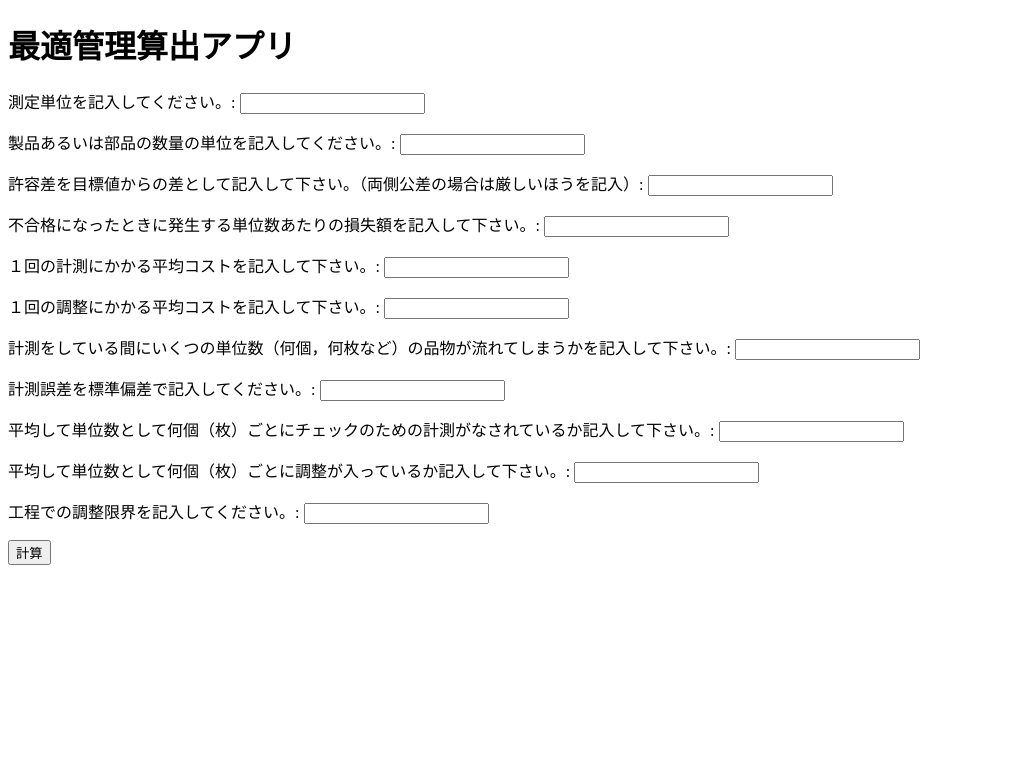
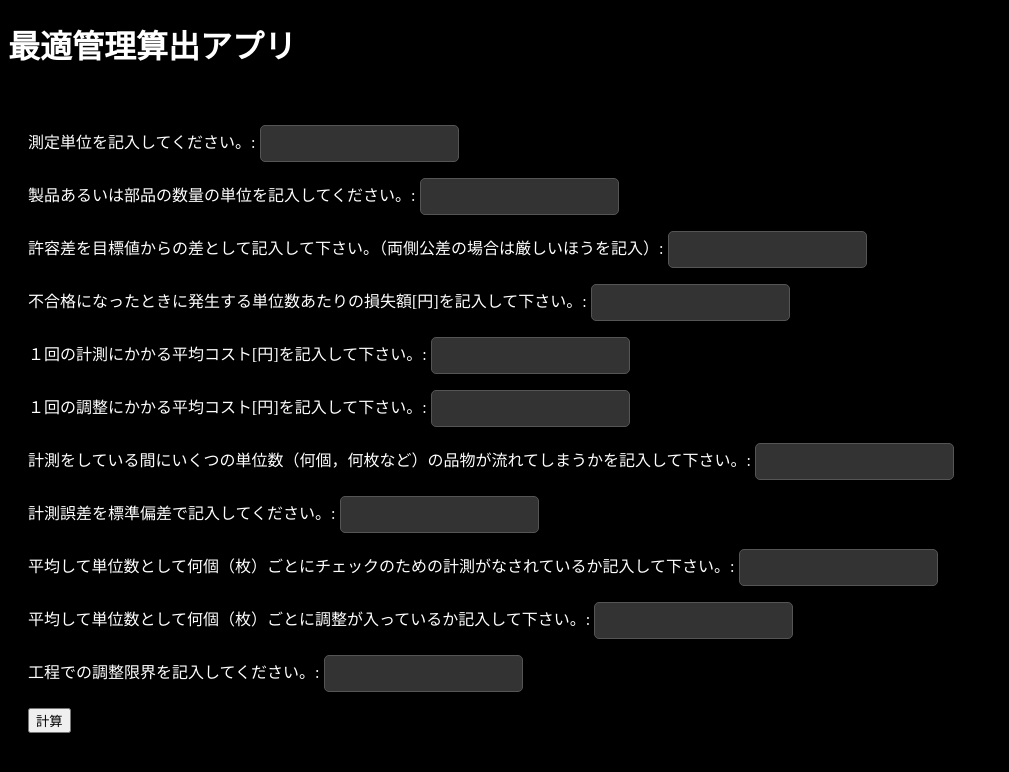
Before and after one commit to takaiakio/saitekikanri, a Django app: page /calculations/ in a window 1280 px wide. Shown: the top 772 px of the page, without its empty margins (0-1009 px from the left). Run offline with Django 5.2, Linux system fonts and the light colour scheme; some libraries are stand-ins or nearby versions.

Commit message:
backfont

```diff
--- a/calculations/forms.py
+++ b/calculations/forms.py
@@ -4,9 +4,9 @@ class CalculationForm(forms.Form):
     Q1 = forms.CharField(label='測定単位を記入してください。', max_length=100)
     Q2 = forms.CharField(label='製品あるいは部品の数量の単位を記入してください。', max_length=100)
     Q3 = forms.FloatField(label='許容差を目標値からの差として記入して下さい。（両側公差の場合は厳しいほうを記入）')
-    Q4 = forms.FloatField(label='不合格になったときに発生する単位数あたりの損失額を記入して下さい。')
-    Q5 = forms.FloatField(label='１回の計測にかかる平均コストを記入して下さい。')
-    Q6 = forms.FloatField(label='１回の調整にかかる平均コストを記入して下さい。')
+    Q4 = forms.FloatField(label='不合格になったときに発生する単位数あたりの損失額[円]を記入して下さい。')
+    Q5 = forms.FloatField(label='１回の計測にかかる平均コスト[円]を記入して下さい。')
+    Q6 = forms.FloatField(label='１回の調整にかかる平均コスト[円]を記入して下さい。')
     Q7 = forms.FloatField(label='計測をしている間にいくつの単位数（何個，何枚など）の品物が流れてしまうかを記入して下さい。')
     Q8 = forms.FloatField(label='計測誤差を標準偏差で記入してください。')
     Q9 = forms.FloatField(label='平均して単位数として何個（枚）ごとにチェックのための計測がなされているか記入して下さい。')
--- a/calculations/templates/calculate.html
+++ b/calculations/templates/calculate.html
@@ -4,6 +4,8 @@
     <meta charset="UTF-8">
     <title>最適管理算出アプリ</title>
     <script src="https://cdn.plot.ly/plotly-latest.min.js"></script>
+    {% load static %}
+    <link rel="stylesheet" href="{% static 'css/styles.css' %}">
 </head>
 <body>
     <h1>最適管理算出アプリ</h1>
--- a/myproject/settings.py
+++ b/myproject/settings.py
@@ -26,7 +26,7 @@ SECRET_KEY = 'django-insecure-*ntxz!=yyyp!_^o0yrj2^!ltwe9-$$#ug8i=0-3o%$(5-$7b47
 # SECURITY WARNING: don't run with debug turned on in production!
 DEBUG = True
 
-ALLOWED_HOSTS = ['.onrender.com']
+ALLOWED_HOSTS = ['.onrender.com','127.0.0.1']
 
 
 # Application definition
@@ -118,7 +118,8 @@ USE_TZ = True
 # https://docs.djangoproject.com/en/5.0/howto/static-files/
 
 STATIC_URL = '/static/'
-STATIC_ROOT = os.path.join(BASE_DIR, 'staticfiles')
+#STATIC_ROOT = os.path.join(BASE_DIR, 'staticfiles')
+STATICFILES_DIRS = [os.path.join(BASE_DIR, 'static')]
 
 # Default primary key field type
 # https://docs.djangoproject.com/en/5.0/ref/settings/#default-auto-field
--- /dev/null
+++ b/static/css/styles.css
@@ -0,0 +1,34 @@
+/* static/css/styles.css */
+
+body {
+    background-color: #000; /* 背景を黒にする */
+    color: #fff; /* デフォルトの文字色を白にする */
+}
+
+form {
+    background-color: #000; /* フォームの背景を黒にする */
+    color: #fff; /* フォーム内の文字を白にする */
+    padding: 20px;
+    border-radius: 5px;
+}
+
+input, textarea, select {
+    background-color: #333; /* 入力フィールドの背景をダークグレーにする */
+    color: #fff; /* 入力フィールドの文字を白にする */
+    border: 1px solid #555; /* 入力フィールドの境界線をダークグレーにする */
+    padding: 10px;
+    border-radius: 5px;
+}
+
+input[type="submit"] {
+    background-color: #444; /* 送信ボタンの背景をダークグレーにする */
+    color: #fff; /* 送信ボタンの文字を白にする */
+    border: none;
+    padding: 10px 20px;
+    border-radius: 5px;
+    cursor: pointer;
+}
+
+input[type="submit"]:hover {
+    background-color: #555; /* ホバー時の送信ボタンの背景を少し明るくする */
+}
```
